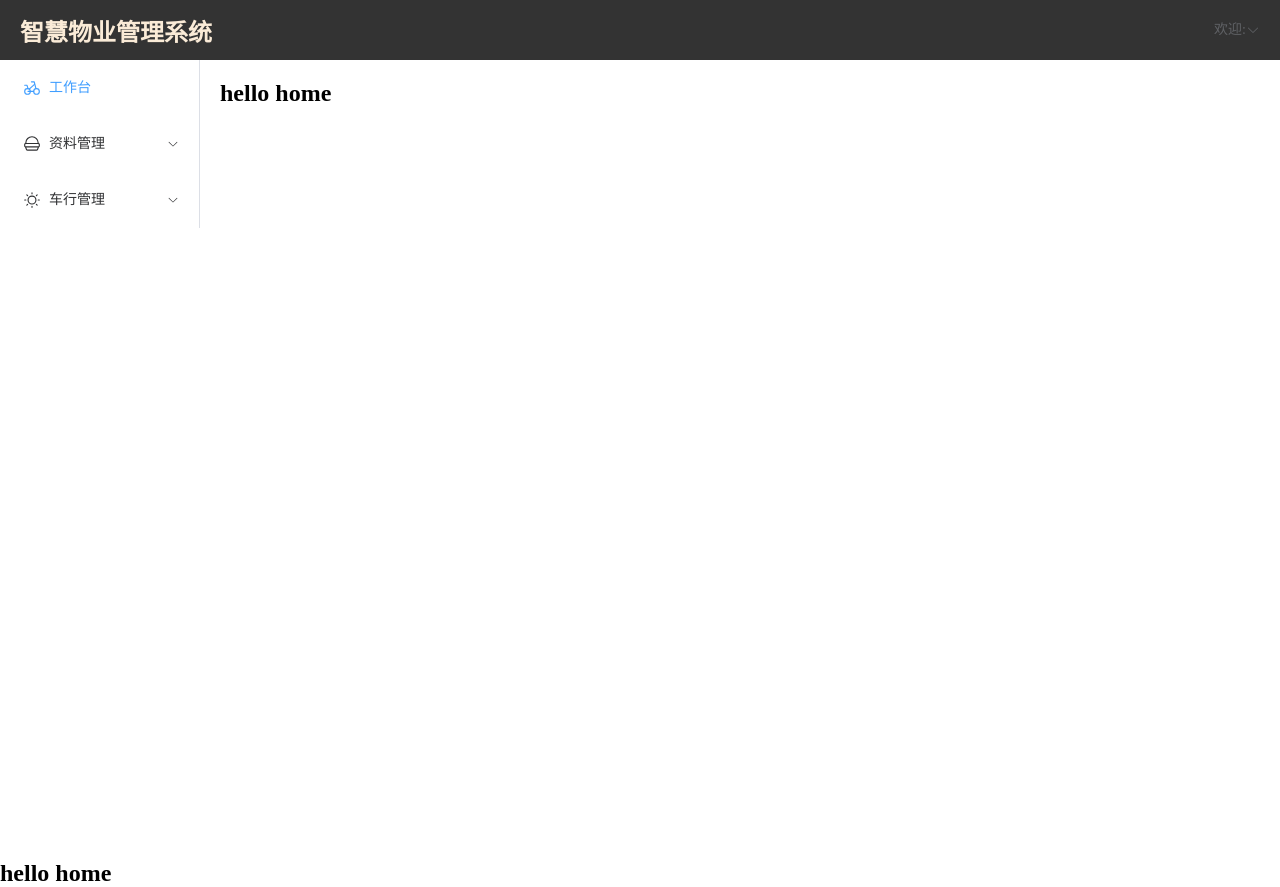
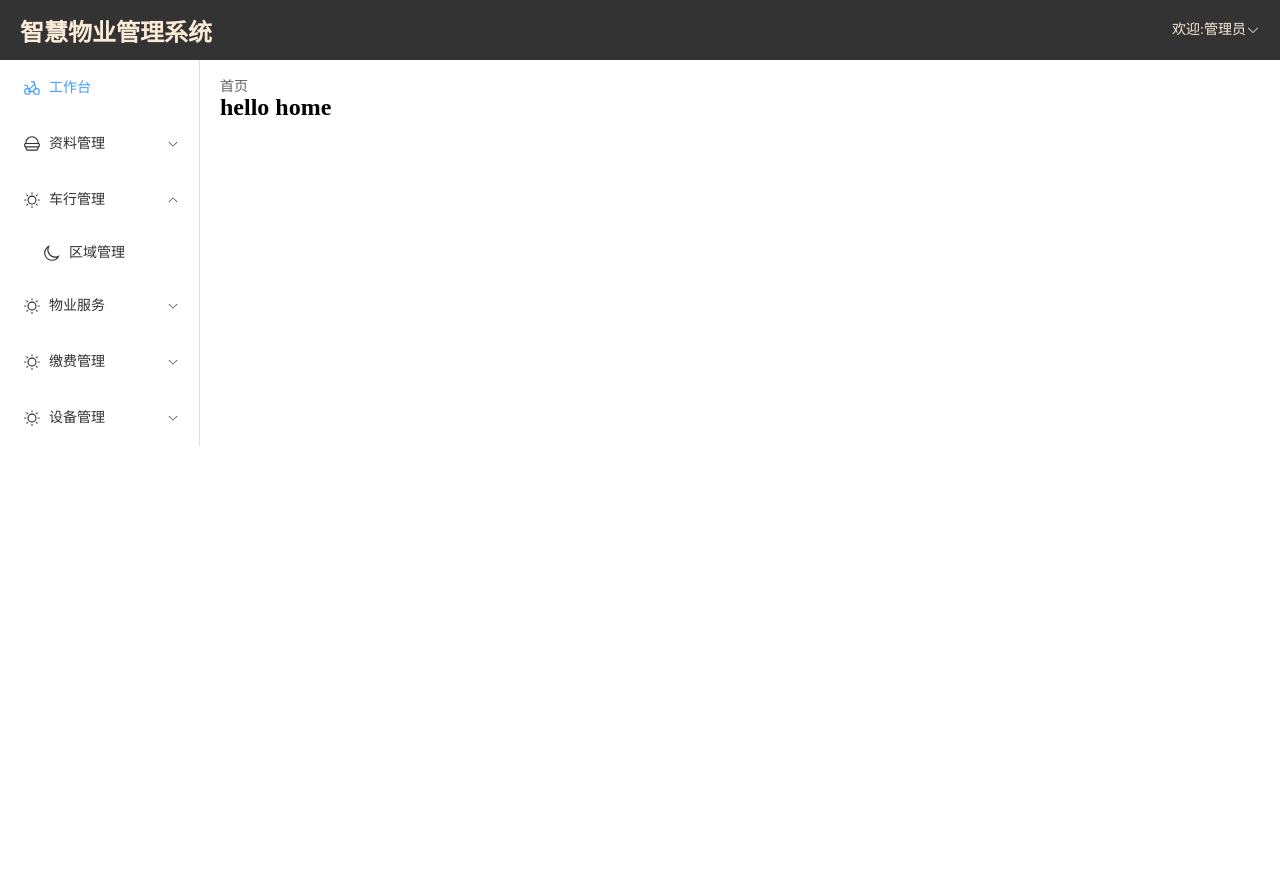
Before and after one commit to flj666666/food-cms, a Vue app: page / in a window 1280 px wide. Both pictures are taken after a click on the item "工作台". After the commit the page ends 860 px from the top, so only its background shows below. Built offline with nearby package versions, Linux system fonts and the light colour scheme.

Commit message:
完善了首页

```diff
--- a/src/views/index.vue
+++ b/src/views/index.vue
@@ -5,7 +5,7 @@
         <h2>智慧物业管理系统</h2>
           <el-dropdown>
           <span class="el-dropdown-link">
-            欢迎:{{username}}
+            欢迎:管理员
             <el-icon><ArrowDown /></el-icon>
           </span>
           <template #dropdown>
@@ -23,7 +23,7 @@
                   <el-icon><Bicycle /></el-icon>
                   <span>工作台</span>
                 </el-menu-item>
-                <el-sub-menu index="/shop">
+                <el-sub-menu index="/manager">
                   <template #title>
                     <el-icon><Burger /></el-icon>
                     <span>资料管理</span>
@@ -33,17 +33,38 @@
                     <el-menu-item index="/build/Man">
                       <el-icon><GobletSquare /></el-icon>楼座管理</el-menu-item>
                 </el-sub-menu>
-                <el-sub-menu index="/order">
+                <el-sub-menu index="/home">
                   <template #title>
                     <el-icon><Sunny /></el-icon>
                     <span>车行管理</span>
                   </template>
-                    <el-menu-item index="/order/list">
+                    <el-menu-item>
+                      <el-icon><Moon /></el-icon>区域管理</el-menu-item>
+                </el-sub-menu>
+                <el-sub-menu index="/build/Man">
+                  <template #title>
+                    <el-icon><Sunny /></el-icon>
+                    <span>物业服务</span>
+                  </template>
+                </el-sub-menu>
+                <el-sub-menu index="/cell/Info">
+                  <template #title>
+                    <el-icon><Sunny /></el-icon>
+                    <span>缴费管理</span>
+                  </template>
+                    <el-menu-item>
+                    <el-icon><Moon /></el-icon>账单管理</el-menu-item>
+                </el-sub-menu>
+                <el-sub-menu index="/">
+                  <template #title>
+                    <el-icon><Sunny /></el-icon>
+                    <span>设备管理</span>
+                  </template>
+                    <el-menu-item>
                       <el-icon><Moon /></el-icon>区域管理</el-menu-item>
                 </el-sub-menu>
               </el-menu>
                 </el-aside>
-
                 <el-main>
                   <el-breadcrumb separator="/">
                       <el-breadcrumb-item v-for="item in titles" :key="item">{{item}}</el-breadcrumb-item>
@@ -53,13 +74,29 @@
               </el-container>
             </el-container>
           </div>
-    <router-view></router-view>
 </template>
 
 <script>
 
 export default {
   name: 'IndexView',
+  computed:{
+      dafaultActive(){
+        return this.$route.path
+      },
+       titles(){
+        return this.$route.meta && this.$route.meta.titles || []
+       },
+      //  username(){
+      //    return this.$store.state.users.username
+      //  }
+     },
+     methods:{
+      handleClear(){
+          this.$store.commit('users/clearToken')
+          window.location.href='/login'
+      }
+     }
 }
 </script>
 <style scoped>
@@ -68,6 +105,9 @@ export default {
     display: flex;
     justify-content: space-between;
     align-items: center;
+    color:antiquewhite
+  }
+  .el-header span{
     color:antiquewhite
   }
   .el-aside{
```
